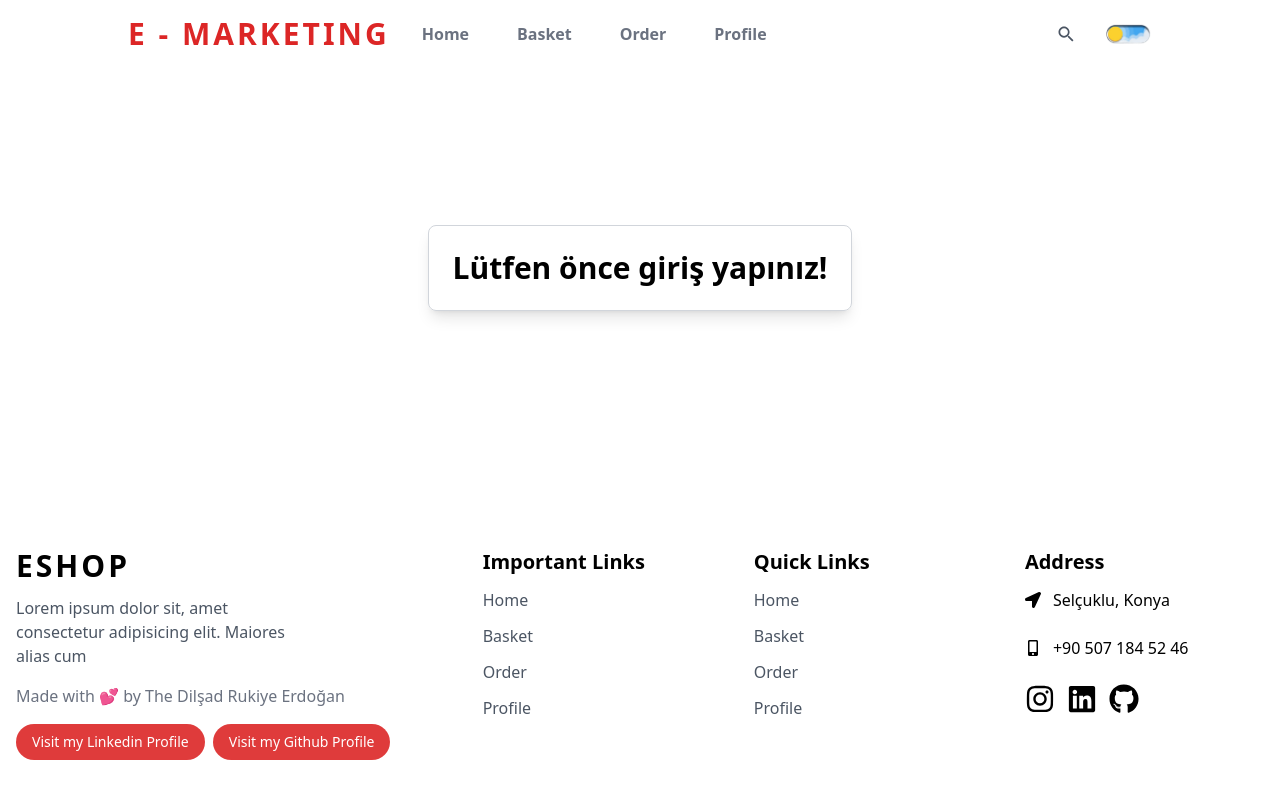
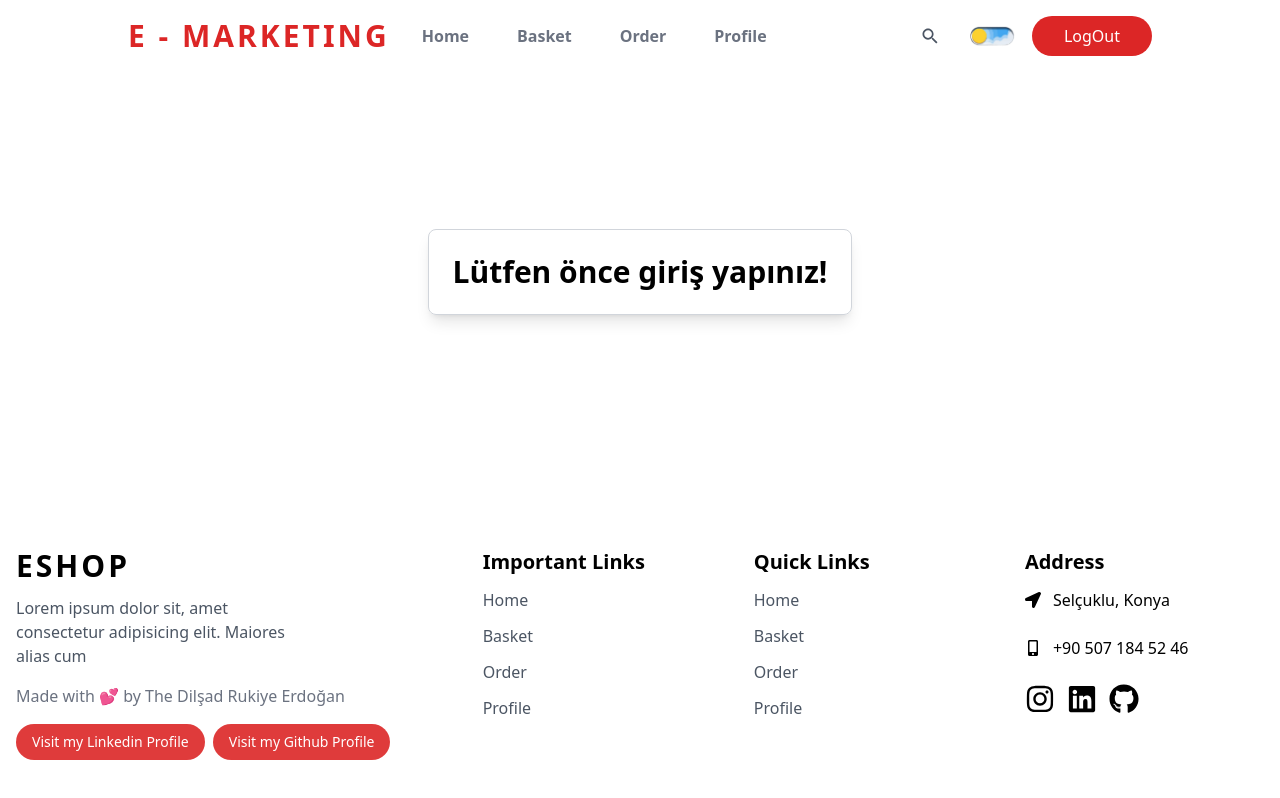
Before and after one commit to dilsad-erdogan/e-marketing-web-site, a React (Vite) app in the folder client/: page /basket in a window 1280 px wide. Built offline with nearby package versions, Linux system fonts and the light colour scheme.

Commit message:
navbar button add

```diff
--- a/client/src/components/Navbar/Navbar.jsx
+++ b/client/src/components/Navbar/Navbar.jsx
@@ -2,6 +2,7 @@ import { useState } from "react";
 import { IoMdSearch } from "react-icons/io";
 import { FaBars, FaTimes } from "react-icons/fa";
 import DarkMode from "./DarkMode";
+import { useNavigate } from "react-router-dom";
 
 const MenuLinks = [
   {
@@ -24,9 +25,16 @@ const MenuLinks = [
 
 const Navbar = () => {
   const [menuOpen, setMenuOpen] = useState(false);
+  const navigate = useNavigate();
 
   const toggleMenu = () => {
     setMenuOpen(!menuOpen);
+  };
+
+  const logout = () => {
+    localStorage.removeItem('token');
+    localStorage.removeItem('profile');
+    navigate('/');
   };
 
   return (
@@ -79,6 +87,8 @@ const Navbar = () => {
             </div>
 
             <DarkMode />
+
+            <button className="bg-red-600 text-white cursor-pointer hover:scale-105 duration-300 py-2 px-8 rounded-full relative z-10" onClick={logout}>LogOut</button>
           </div>
         </div>
       </div>
```
